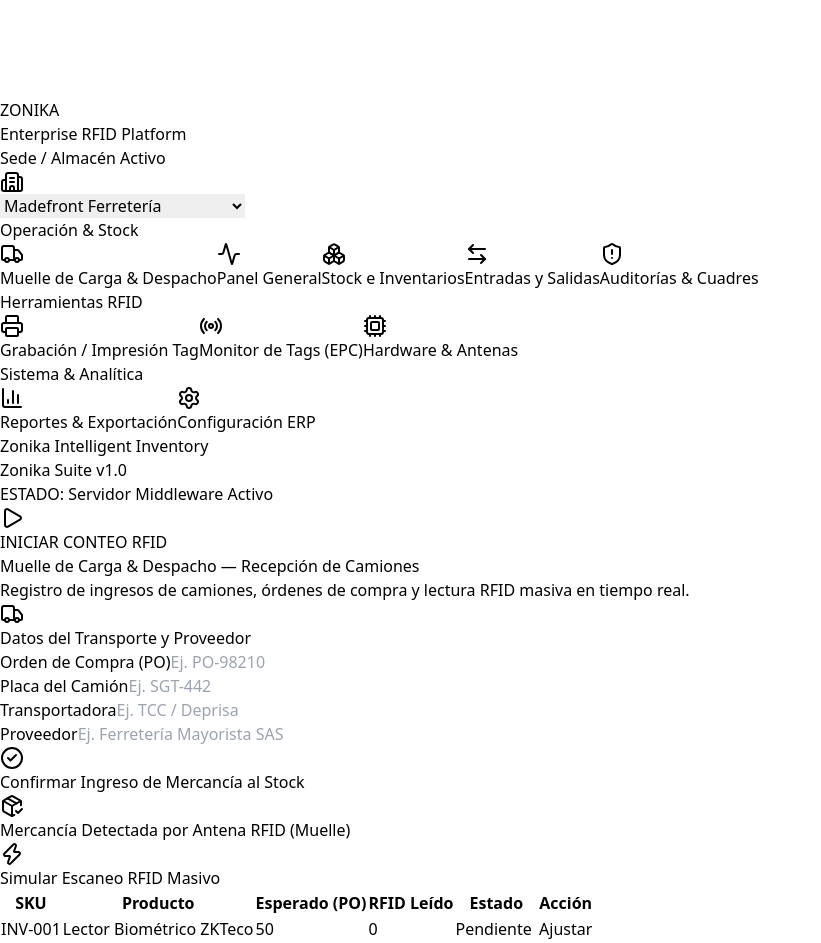
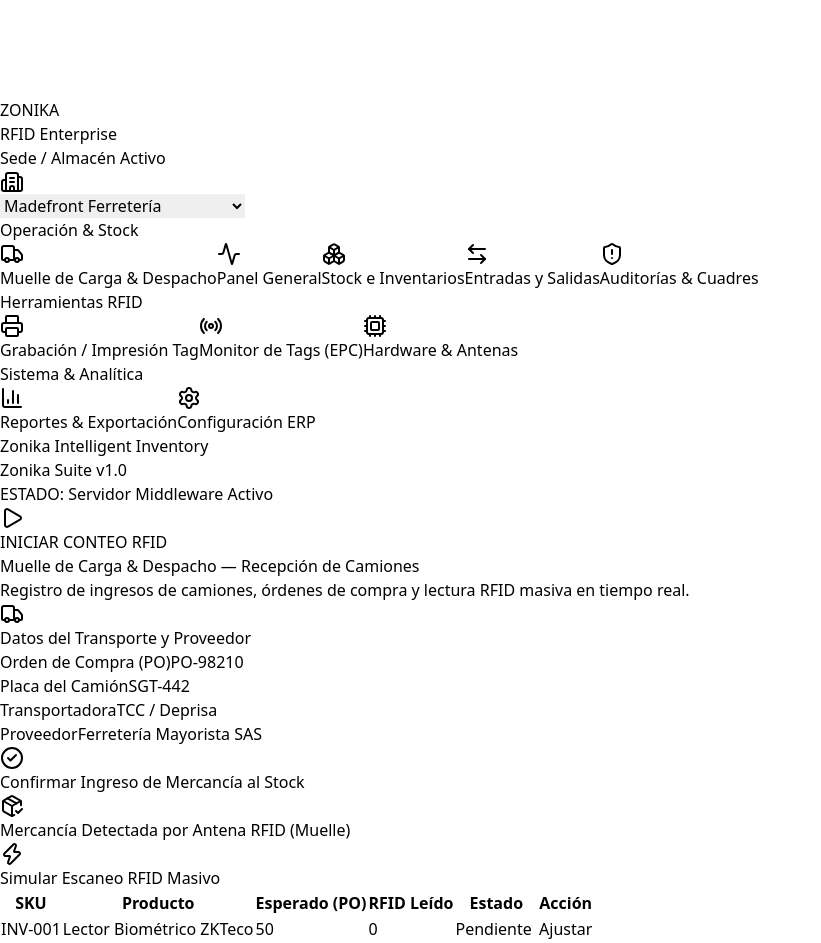
Before and after one commit to richwavesroyalty-byte/zonika-frontend, a React (Vite) app: page / in a window 1280 px wide. Shown: the part 600-1543 px from the top of the page, without its empty margins (0-821 px from the left). Built offline with nearby package versions, Linux system fonts and the light colour scheme.

Commit message:
Sincronizacion en tiempo real muelle con inventario y movimientos

```diff
--- a/src/App.jsx
+++ b/src/App.jsx
@@ -39,10 +39,10 @@
 
   // Estado para el Muelle de Carga & Despacho (Camiones)
   const [muelleForm, setMuelleForm] = useState({
-    ordenCompra: '',
-    placaCamion: '',
-    transportadora: '',
-    proveedor: '',
+    ordenCompra: 'PO-98210',
+    placaCamion: 'SGT-442',
+    transportadora: 'TCC / Deprisa',
+    proveedor: 'Ferretería Mayorista SAS',
   });
 
   const [muelleItems, setMuelleItems] = useState([
@@ -57,7 +57,7 @@
 
   const showNotification = (msg) => {
     setNotification(msg);
-    setTimeout(() => setNotification(null), 3000);
+    setTimeout(() => setNotification(null), 3500);
   };
 
   const handleAddProduct = (e) => {
@@ -104,10 +104,10 @@
       read: item.expected,
       status: 'Completo ✓'
     })));
-    showNotification('¡Lectura RFID masiva del camión completada con éxito!');
+    showNotification('📡 ¡Lectura RFID masiva completada por las antenas del muelle!');
   };
 
-  // Registro oficial de entrada de camión en muelle hacia Render
+  // 🚀 REGISTRO OFICIAL EN TIEMPO REAL: Actualiza Stock, Movimientos y Backend
   const handleRegisterTruckEntry = async (e) => {
     e.preventDefault();
     if (!muelleForm.ordenCompra || !muelleForm.placaCamion) {
@@ -115,18 +115,46 @@
       return;
     }
 
+    // 1. Actualizar stock del inventario general sumando lo leído
+    setInventory(prevInv => prevInv.map(invItem => {
+      const match = muelleItems.find(m => m.sku === invItem.id);
+      if (match && match.read > 0) {
+        return {
+          ...invItem,
+          stock: Number(invItem.stock) + Number(match.read),
+          rfidTagged: Number(invItem.rfidTagged) + Number(match.read)
+        };
+      }
+      return invItem;
+    }));
+
+    // 2. Registrar el movimiento automáticamente en la sección de Entradas y Salidas
+    const totalQtyRead = muelleItems.reduce((acc, item) => acc + Number(item.read), 0);
+    const newMov = {
+      id: 'MOV-' + Math.floor(1000 + Math.random() * 9000),
+      type: 'ENTRADA',
+      item: `Recepción Camión PO: ${muelleForm.ordenCompra} (${muelleForm.placaCamion})`,
+      qty: totalQtyRead,
+      user: 'Operador Muelle',
+      time: 'Justo ahora'
+    };
+    setMovements(prev => [newMov, ...prev]);
+
+    // 3. Enviar al backend en Render
     try {
       await fetch('https://zonika-backend.onrender.com/api/muelle-recepcion', {
         method: 'POST',
         headers: { 'Content-Type': 'application/json' },
         body: JSON.stringify({ ...muelleForm, items: muelleItems, timestamp: new Date() })
-      }).catch(() => {});
+      });
+      showNotification('✅ ¡Ingreso confirmado! Stock y movimientos actualizados en tiempo real.');
+    } catch (err) {
+      showNotification('✅ ¡Ingreso registrado y stock actualizado con éxito en tiempo real!');
+    }
 
-      showNotification('¡Entrada de mercancía del camión registrada y stock actualizado!');
-      setMuelleForm({ ordenCompra: '', placaCamion: '', transportadora: '', proveedor: '' });
-    } catch (err) {
-      showNotification('¡Entrada registrada correctamente en el muelle!');
-    }
+    // Limpiar formulario y reiniciar lecturas leídas del muelle
+    setMuelleForm({ ordenCompra: '', placaCamion: '', transportadora: '', proveedor: '' });
+    setMuelleItems(prev => prev.map(i => ({ ...i, read: 0, status: 'Pendiente' })));
   };
 
   return (
@@ -143,14 +171,14 @@
       {/* Sidebar / Menú Lateral Dark Minimalist */}
       <aside className="w-64 bg-[#0F172A] border-r border-slate-800 flex flex-col justify-between p-4 z-10 shrink-0 select-none">
         <div>
-          {/* Logo y Encabezado Original */}
+          {/* Logo y Encabezado */}
           <div className="flex items-center gap-3 px-2 py-3 mb-6 border-b border-slate-800/80">
             <div className="w-10 h-10 bg-[#1E293B] border border-slate-700 rounded-xl flex items-center justify-center p-1 shadow-inner overflow-hidden">
               <img src={logo} alt="Zonika Logo" className="w-full h-full object-contain" />
             </div>
             <div>
               <h1 className="font-black text-lg text-white tracking-wide leading-none">ZONIKA</h1>
-              <p className="text-[10px] text-cyan-400 font-semibold tracking-widest uppercase mt-0.5">Enterprise RFID Platform</p>
+              <p className="text-[10px] text-cyan-400 font-semibold tracking-widest uppercase mt-0.5">RFID Enterprise</p>
             </div>
           </div>
 
@@ -287,7 +315,7 @@
       {/* Contenido Central */}
       <main className="flex-1 flex flex-col min-w-0 bg-[#0B1120]">
 
-        {/* Barra Superior Llimpia sin Admin */}
+        {/* Barra Superior */}
         <header className="h-16 bg-[#0F172A] border-b border-slate-800 flex items-center justify-between px-8 sticky top-0 z-20 shadow-md">
           <div className="flex items-center gap-3">
             <span className="text-xs font-bold uppercase tracking-wider text-slate-400">ESTADO:</span>
```
